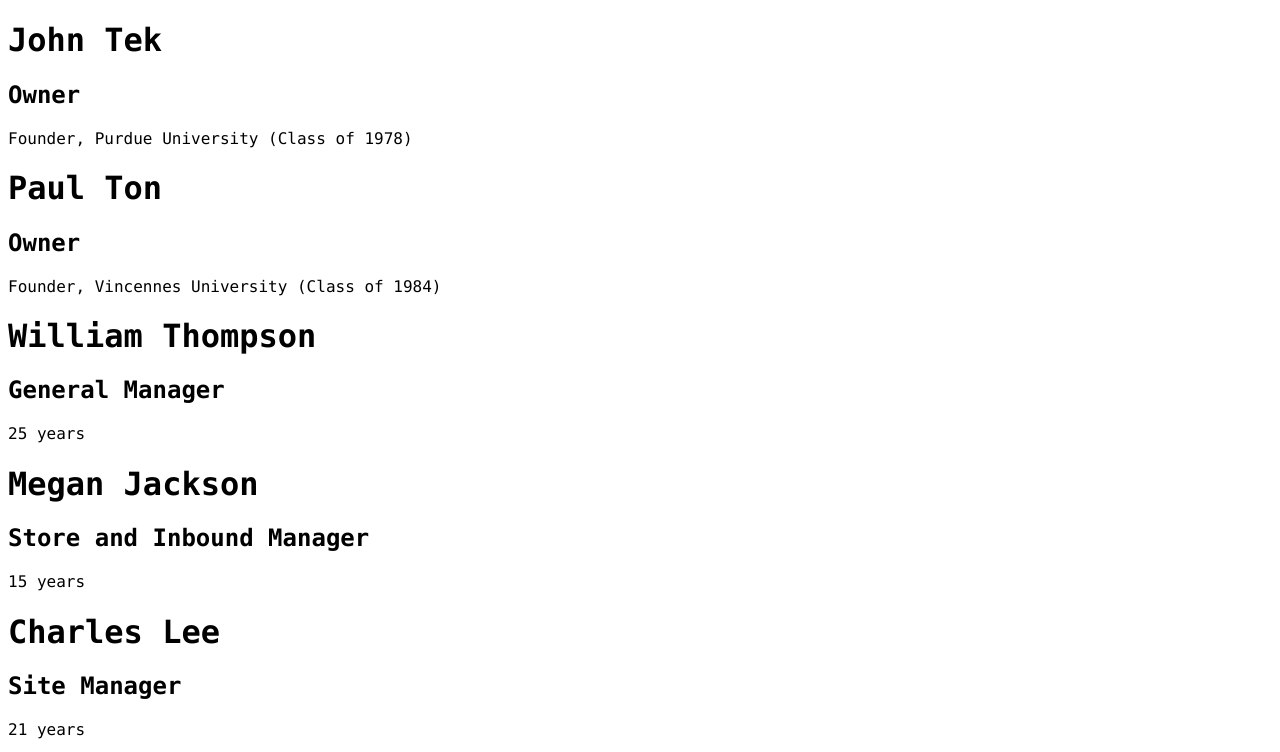
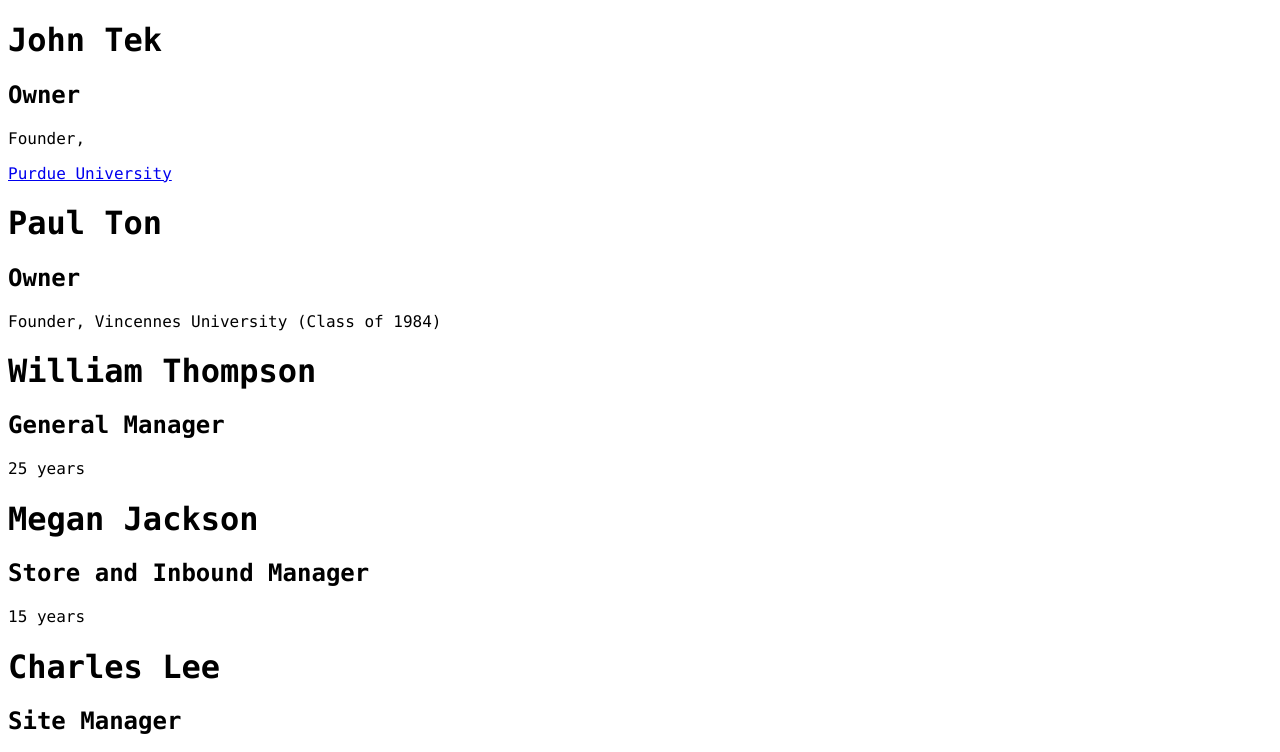
Before and after one commit to jfassna/jfassna.github.io, a plain HTML site: page ourteam.html in a window 1280 px wide. Shown: the top 752 px of the page. Drawn offline with Linux system fonts and the light colour scheme.

Commit message:
Update ourteam.html

```diff
--- a/ourteam.html
+++ b/ourteam.html
@@ -24,7 +24,7 @@
 
 <h1>John Tek</h1>
 	<h2>Owner</h2>
-	<p>Founder, Purdue University (Class of 1978)</p>
+	<p>Founder, <a href="https://www.purdue.edu" target="_blank"><p>Purdue University<p></a></p>
 
 <h1>Paul Ton</h1>
 	<h2>Owner</h2>
```
